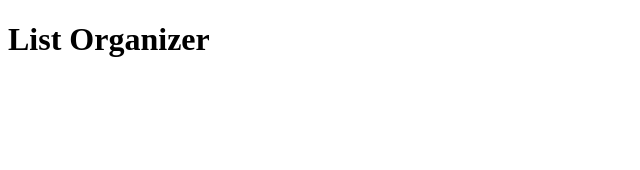
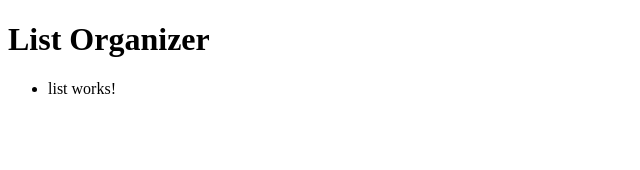
Before and after one commit to mrjasonweaver/list-organizer, an Angular app: page / in a window 1280 px wide. Shown: the top 170 px of the page, without its empty margins (0-640 px from the left). Built offline with nearby package versions, Linux system fonts and the light colour scheme.

Commit message:
Start list component

```diff
--- a/src/app/app.component.html
+++ b/src/app/app.component.html
@@ -2,4 +2,5 @@
   <h1>
     {{ title }}
   </h1>
+  <app-list></app-list>
 </div>
--- a/src/app/app.module.ts
+++ b/src/app/app.module.ts
@@ -3,11 +3,13 @@
 
 
 import { AppComponent } from './app.component';
+import { ListComponent } from './list/list.component';
 
 
 @NgModule({
   declarations: [
-    AppComponent
+    AppComponent,
+    ListComponent
   ],
   imports: [
     BrowserModule
--- /dev/null
+++ b/src/app/list/list.component.html
@@ -0,0 +1,3 @@
+<ul>
+  <li>list works!</li>
+</ul>
--- /dev/null
+++ b/src/app/list/list.component.ts
@@ -0,0 +1,15 @@
+import { Component, OnInit } from '@angular/core';
+
+@Component({
+  selector: 'app-list',
+  templateUrl: './list.component.html',
+  styleUrls: ['./list.component.css']
+})
+export class ListComponent implements OnInit {
+
+  constructor() { }
+
+  ngOnInit() {
+  }
+
+}
```
Also changed, not shown: src/app/list/list.component.css (added), 1 other file (tests, documents, lock files or other folders).
